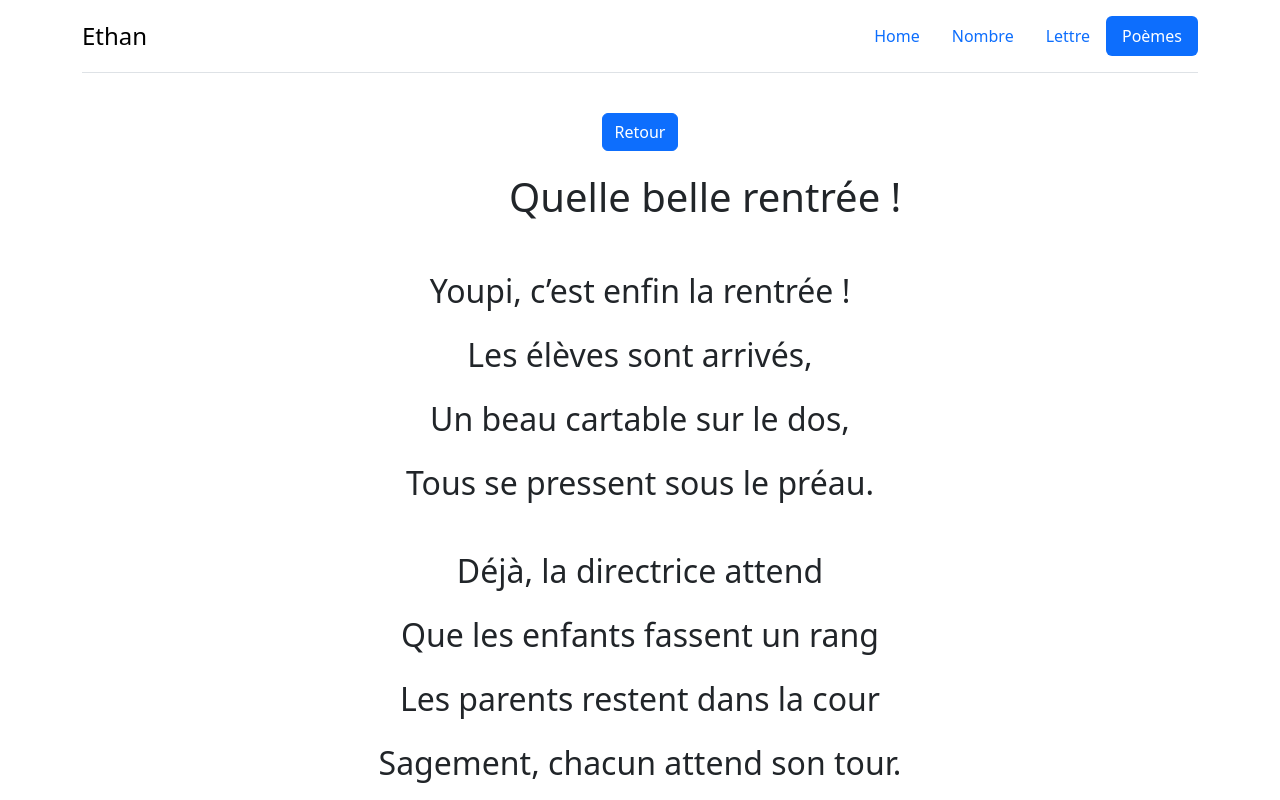
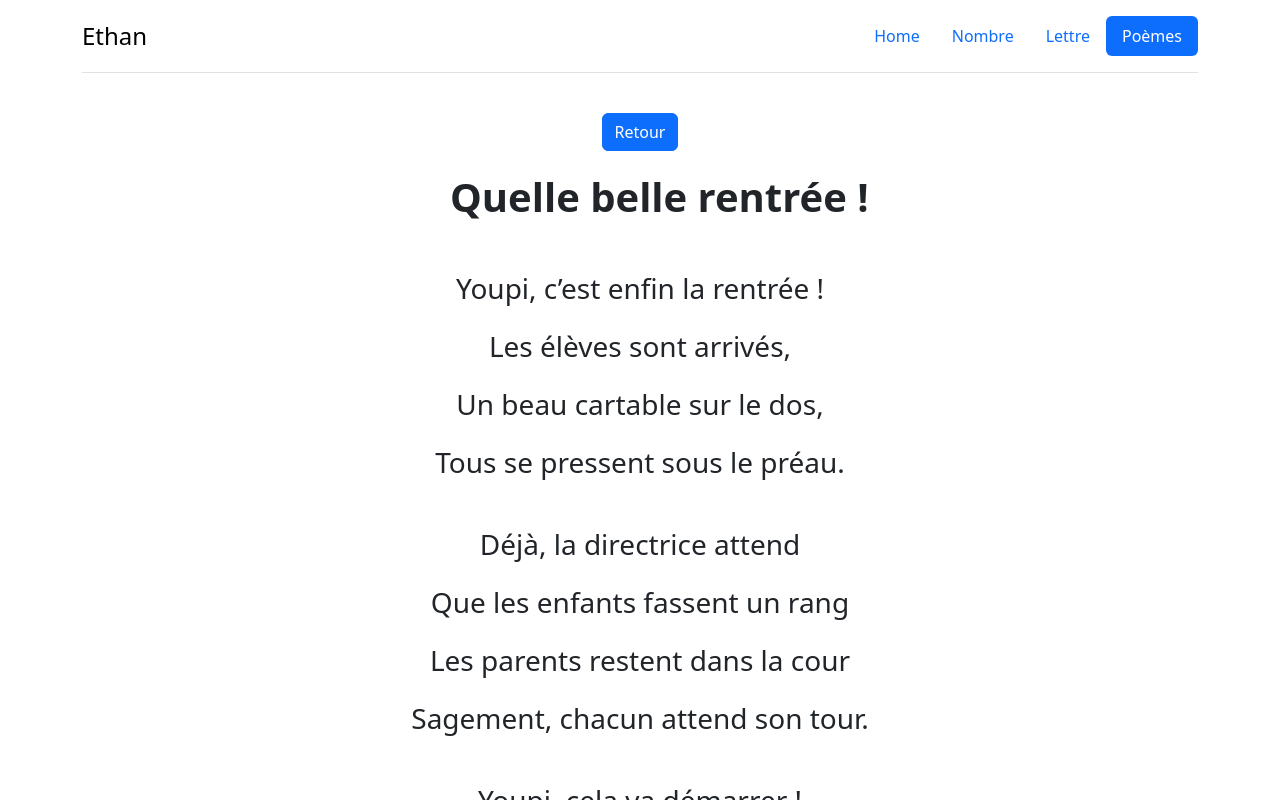
Before and after one commit to marsaudolivier/Ethan-aide-Cp, a React (Create React App) app: page /poemes in a window 1280 px wide. Both pictures are taken after a click on the button "Afficher Quelle belle rentrée !". Shown: the top 800 px of the page. Built offline with nearby package versions, Linux system fonts and the light colour scheme.

Commit message:
feat: :art: test
test

test

```diff
--- a/src/composant/poesie/Poesierentre.jsx
+++ b/src/composant/poesie/Poesierentre.jsx
@@ -8,23 +8,23 @@ const Poesierentre = () => {
 
         <div className="container d-flex flex-column justify-content-center align-items-center">
             <p className="Poemes">
-           <p className="text-end text-bold fs-1"> Quelle belle rentrée !</p>
+           <p className="text-end fs-1 fw-bold"> Quelle belle rentrée !</p>
            <br/>
-           <p className="text-center fs-2">Youpi, c’est enfin la rentrée !</p>
-           <p className="text-center fs-2">Les élèves sont arrivés,</p>
-           <p className="text-center fs-2">Un beau cartable sur le dos,</p>
-           <p className="text-center fs-2">Tous se pressent sous le préau.</p>
+           <p className="text-center fs-3 fw-lighter">Youpi, c’est enfin la rentrée !</p>
+           <p className="text-center fs-3 fw-lighter">Les élèves sont arrivés,</p>
+           <p className="text-center fs-3 fw-lighter">Un beau cartable sur le dos,</p>
+           <p className="text-center fs-3 fw-lighter">Tous se pressent sous le préau.</p>
            {/* espac */}
            <br/>
-           <p className="text-center fs-2">Déjà, la directrice attend</p>
-           <p className="text-center fs-2">Que les enfants fassent un rang</p>
-           <p className="text-center fs-2">Les parents restent dans la cour</p>
-           <p className="text-center fs-2">Sagement, chacun attend son tour.</p>
+           <p className="text-center fs-3 fw-lighter">Déjà, la directrice attend</p>
+           <p className="text-center fs-3 fw-lighter">Que les enfants fassent un rang</p>
+           <p className="text-center fs-3 fw-lighter">Les parents restent dans la cour</p>
+           <p className="text-center fs-3 fw-lighter">Sagement, chacun attend son tour.</p>
            <br/>
-           <p className="text-center fs-1">Youpi, cela va démarrer ! </p>
+           <p className="text-center fs-3">Youpi, cela va démarrer ! </p>
 
            <br/>
-           <p className="text-center fs-1">Un poème MHF</p>
+           <p className="text-center fs-1 fw-bold">Un poème MHF</p>
             </p>
         </div>
 
```
